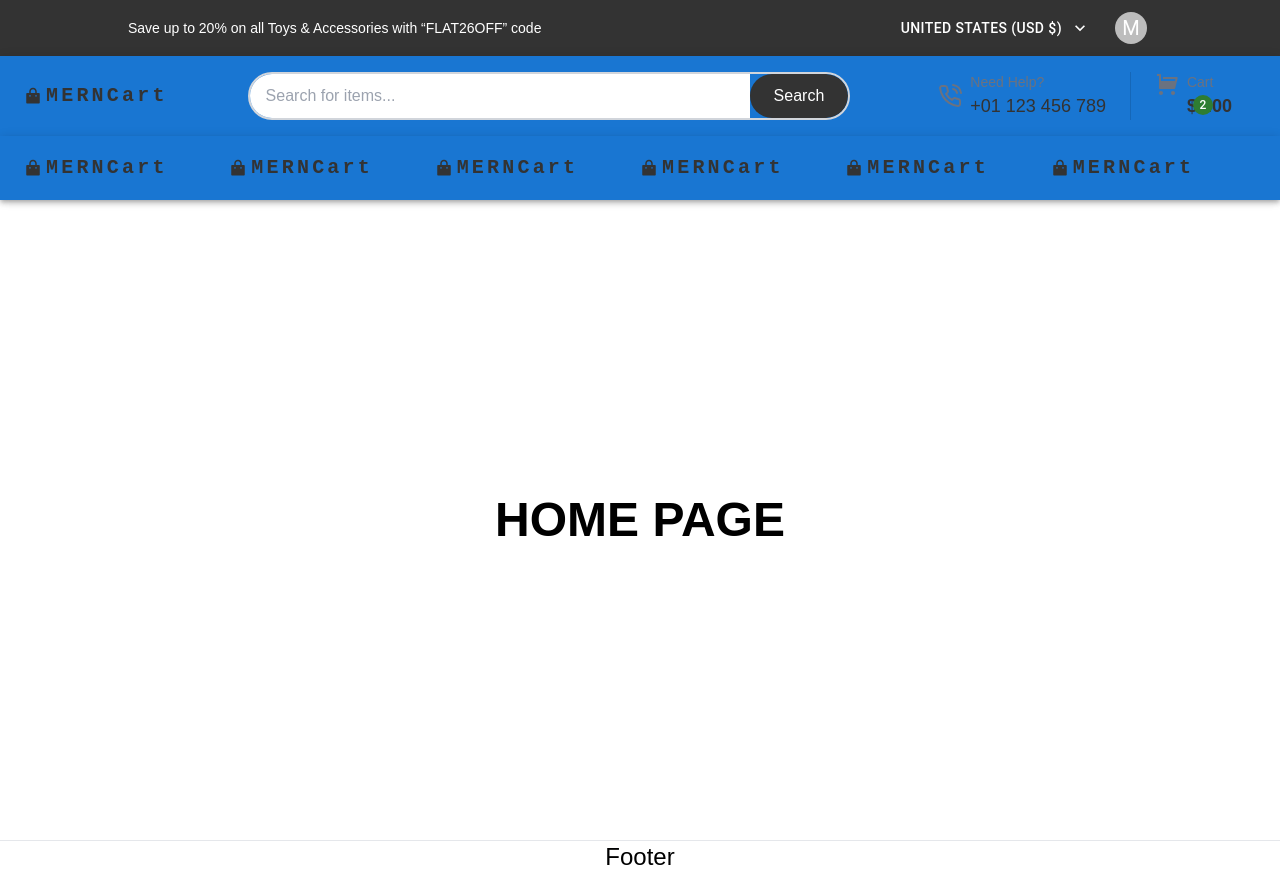
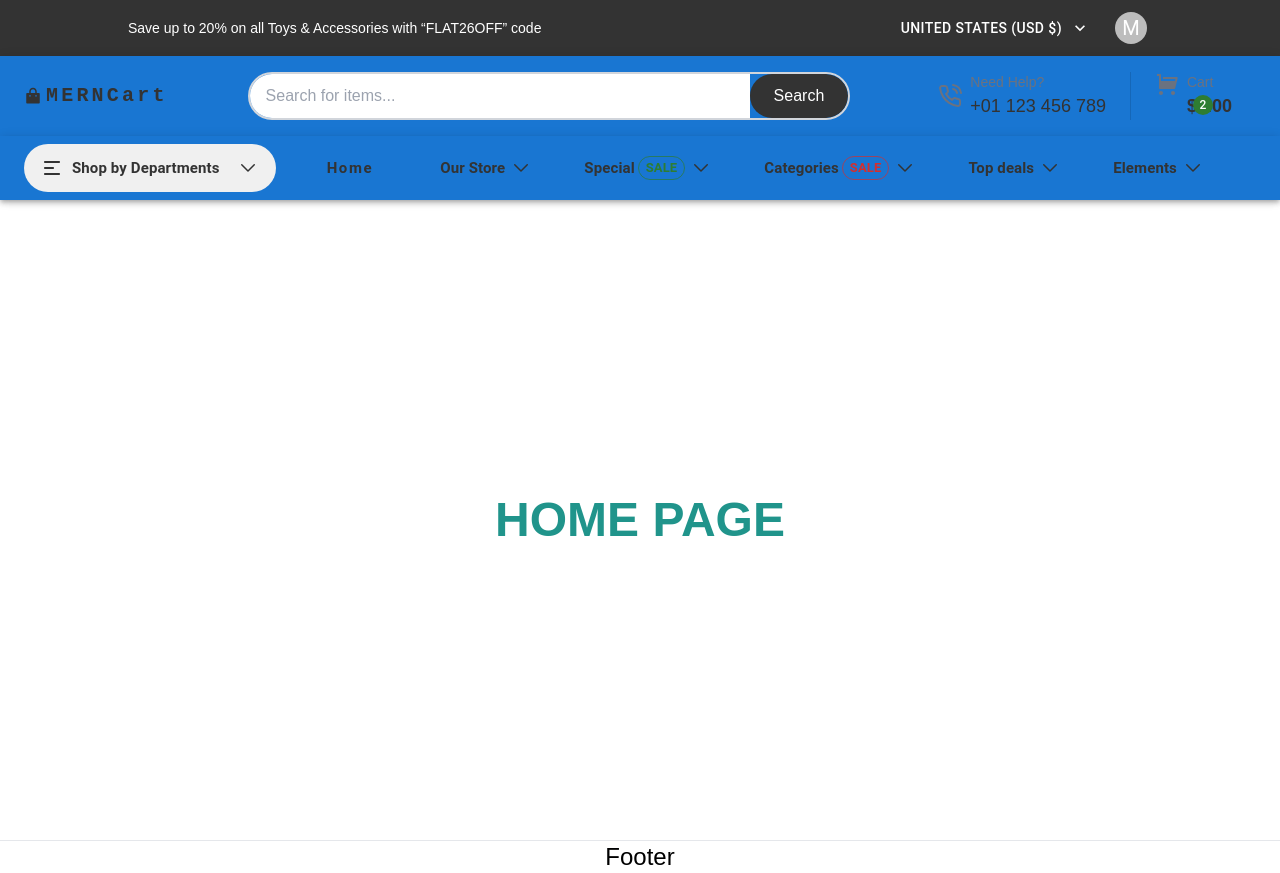
Before and after one commit to prakash-dev-code/shopify_mern_stack, a Next.js app in the folder frontend/: page / in a window 1280 px wide. Built offline with nearby package versions, Linux system fonts and the light colour scheme.

Commit message:
sub-menu content added

```diff
--- a/frontend/src/components/navbar/navbar.tsx
+++ b/frontend/src/components/navbar/navbar.tsx
@@ -9,13 +9,16 @@ import Container from "@mui/material/Container";
 import { RiShoppingBagFill, RiShoppingCartFill } from "react-icons/ri";
 import AdbIcon from "@mui/icons-material/Adb";
 
-import { Avatar, Badge, Button, Divider, ListItemIcon, MenuItem, styled, Tooltip } from "@mui/material";
+import { Avatar, Badge, Button, Chip, Divider, ListItemIcon, MenuItem, styled, Tooltip } from "@mui/material";
 import { Logout, PersonAdd, Settings } from "@mui/icons-material";
 // import styled from "@mui/material/styles/styled";
 import Menu, { MenuProps } from "@mui/material/Menu";
 
 import KeyboardArrowDownIcon from "@mui/icons-material/KeyboardArrowDown";
 import { FiPhoneCall } from "react-icons/fi";
+import { CgMenuLeftAlt } from "react-icons/cg";
+import { FaAngleDown } from "react-icons/fa";
+import { GoChevronDown } from "react-icons/go";
 
 // Styled Menu Component
 const StyledMenu = styled((props: MenuProps) => (
@@ -303,9 +306,10 @@ const Navbar = () => {
         <Container maxWidth="xl">
           <Toolbar
             disableGutters
-            className="min-h-[90px] flex flex-row justify-between items-center text-black ">
-            <div className="flex flex-row justify-center items-center">
-              <RiShoppingBagFill className="text-black text-lg mr-1 inline" />
+            className="min-h-[80px] flex flex-row justify-between items-center text-black ">
+            <div className="flex flex-row justify-center items-center bg-offwhite px-4 py-3 rounded-full cursor-pointer">
+              <div className=" flex flex-row justify-center items-center gap-1">
+              <CgMenuLeftAlt className="text-black text-2xl mr-1 inline" />
               <Typography
                 variant="h6"
                 noWrap
@@ -314,120 +318,143 @@ const Navbar = () => {
                 sx={{
                   mr: 2,
                   display: { xs: "none", md: "flex" },
-                  fontFamily: "monospace",
+                  // fontFamily: "monospace",
                   fontWeight: 600,
-                  letterSpacing: ".2rem",
+                  // letterSpacing: ".1rem",
                   color: "inherit",
                   textDecoration: "none",
-                  fontSize: 20,
+                  fontSize: 15,
                 }}>
-                MERNCart
+                Shop by Departments
+              </Typography>
+              </div>
+              <GoChevronDown className="text-black text-2xl  inline " />
+            </div>
+
+            <div className="flex flex-row justify-center items-center">
+              <Typography
+                variant="h6"
+                noWrap
+                className="hover:text-darkGreen duration-150"
+                component="a"
+                href="#app-bar-with-responsive-menu"
+                sx={{
+                  mr: 2,
+                  display: { xs: "none", md: "flex" },
+                  // fontFamily: "monospace",
+                  fontWeight: 600,
+                  letterSpacing: ".1rem",
+                  color: "inherit",
+                  textDecoration: "none",
+                  fontSize: 15,
+                }}>
+              Home
               </Typography>
             </div>
 
-            <div className="flex flex-row justify-center items-center">
-              <RiShoppingBagFill className="text-black text-lg mr-1 inline" />
+            <div className="flex flex-row justify-center gap-1 hover:text-darkGreen duration-150 items-center">
               <Typography
                 variant="h6"
                 noWrap
                 component="a"
                 href="#app-bar-with-responsive-menu"
                 sx={{
-                  mr: 2,
+
                   display: { xs: "none", md: "flex" },
-                  fontFamily: "monospace",
+                  // fontFamily: "monospace",
                   fontWeight: 600,
-                  letterSpacing: ".2rem",
+                  // letterSpacing: ".1rem",
                   color: "inherit",
                   textDecoration: "none",
-                  fontSize: 20,
+                  fontSize: 15,
                 }}>
-                MERNCart
+                Our Store
               </Typography>
+              <GoChevronDown className="text-black text-2xl  inline " />
             </div>
 
-            <div className="flex flex-row justify-center items-center">
-              <RiShoppingBagFill className="text-black text-lg mr-1 inline" />
+            <div className="flex flex-row justify-center gap-1 hover:text-darkGreen duration-150 items-center">
               <Typography
                 variant="h6"
                 noWrap
                 component="a"
                 href="#app-bar-with-responsive-menu"
                 sx={{
-                  mr: 2,
+
                   display: { xs: "none", md: "flex" },
-                  fontFamily: "monospace",
+                  // fontFamily: "monospace",
                   fontWeight: 600,
-                  letterSpacing: ".2rem",
+                  // letterSpacing: ".1rem",
                   color: "inherit",
                   textDecoration: "none",
-                  fontSize: 20,
+                  fontSize: 15,
                 }}>
-                MERNCart
+                Special <Chip label="SALE" color="success"  className="ml-[3px] text-[10px] rounded-md  bg-offwhite" variant="outlined" size="small" />
               </Typography>
+              <GoChevronDown className="text-black text-2xl  inline " />
             </div>
 
-            <div className="flex flex-row justify-center items-center">
-              <RiShoppingBagFill className="text-black text-lg mr-1 inline" />
+            <div className="flex flex-row justify-center gap-1 hover:text-darkGreen duration-150 items-center">
               <Typography
                 variant="h6"
                 noWrap
                 component="a"
                 href="#app-bar-with-responsive-menu"
                 sx={{
-                  mr: 2,
+
                   display: { xs: "none", md: "flex" },
-                  fontFamily: "monospace",
+                  // fontFamily: "monospace",
                   fontWeight: 600,
-                  letterSpacing: ".2rem",
+                  // letterSpacing: ".1rem",
                   color: "inherit",
                   textDecoration: "none",
-                  fontSize: 20,
+                  fontSize: 15,
                 }}>
-                MERNCart
+                Categories <Chip label="SALE" color="error"  className="ml-[3px] text-[10px] rounded-md  bg-offwhite" variant="outlined" size="small" />
               </Typography>
+              <GoChevronDown className="text-black text-2xl  inline " />
             </div>
 
-            <div className="flex flex-row justify-center items-center">
-              <RiShoppingBagFill className="text-black text-lg mr-1 inline" />
+            <div className="flex flex-row justify-center gap-1 hover:text-darkGreen duration-150 items-center">
               <Typography
                 variant="h6"
                 noWrap
                 component="a"
                 href="#app-bar-with-responsive-menu"
                 sx={{
-                  mr: 2,
+
                   display: { xs: "none", md: "flex" },
-                  fontFamily: "monospace",
+                  // fontFamily: "monospace",
                   fontWeight: 600,
-                  letterSpacing: ".2rem",
+                  // letterSpacing: ".1rem",
                   color: "inherit",
                   textDecoration: "none",
-                  fontSize: 20,
+                  fontSize: 15,
                 }}>
-                MERNCart
+                Top deals
               </Typography>
+              <GoChevronDown className="text-black text-2xl  inline " />
             </div>
 
-            <div className="flex flex-row justify-center items-center">
-              <RiShoppingBagFill className="text-black text-lg mr-1 inline" />
+            <div className="flex flex-row justify-center gap-1 hover:text-darkGreen duration-150 items-center">
               <Typography
                 variant="h6"
                 noWrap
                 component="a"
                 href="#app-bar-with-responsive-menu"
                 sx={{
-                  mr: 2,
+
                   display: { xs: "none", md: "flex" },
-                  fontFamily: "monospace",
+                  // fontFamily: "monospace",
                   fontWeight: 600,
-                  letterSpacing: ".2rem",
+                  // letterSpacing: ".1rem",
                   color: "inherit",
                   textDecoration: "none",
-                  fontSize: 20,
+                  fontSize: 15,
                 }}>
-                MERNCart
+                Elements
               </Typography>
+              <GoChevronDown className="text-black text-2xl  inline " />
             </div>
 
             <div>
--- a/frontend/src/pages/index.tsx
+++ b/frontend/src/pages/index.tsx
@@ -14,7 +14,7 @@ const geistMono = localFont({
 export default function Home() {
   return (
     <div
-      className={`${geistSans.variable} ${geistMono.variable} text-5xl text-center flex justify-center items-center font-semibold text-blue-700 min-h-[80vh] `}>
+      className={`${geistSans.variable} ${geistMono.variable} text-5xl text-center flex justify-center items-center font-semibold text-darkGreen min-h-[80vh] `}>
       HOME PAGE
     </div>
   );
--- a/frontend/tailwind.config.ts
+++ b/frontend/tailwind.config.ts
@@ -13,7 +13,8 @@ const config: Config = {
         white: "#ffffff",
         offwhite: "#f0f0f0",
         red: "#FF0000",
-        green: "#00FF00",
+        darkGreen:"#20948B",
+        ligtGreen: "#6AB187",
         blue: "#0000FF",
         yellow: "#FFFF00",
         purple: "#800080",
```
